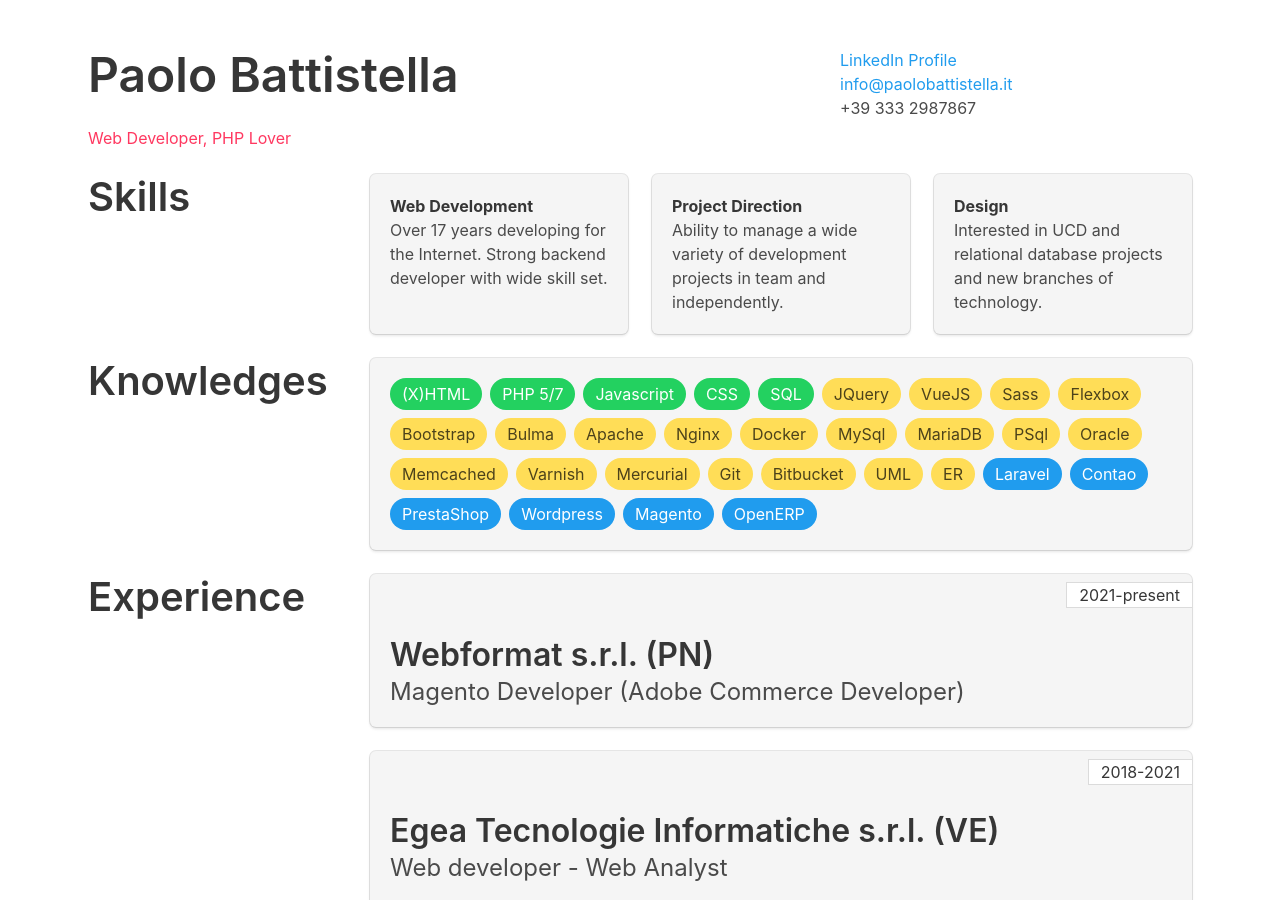
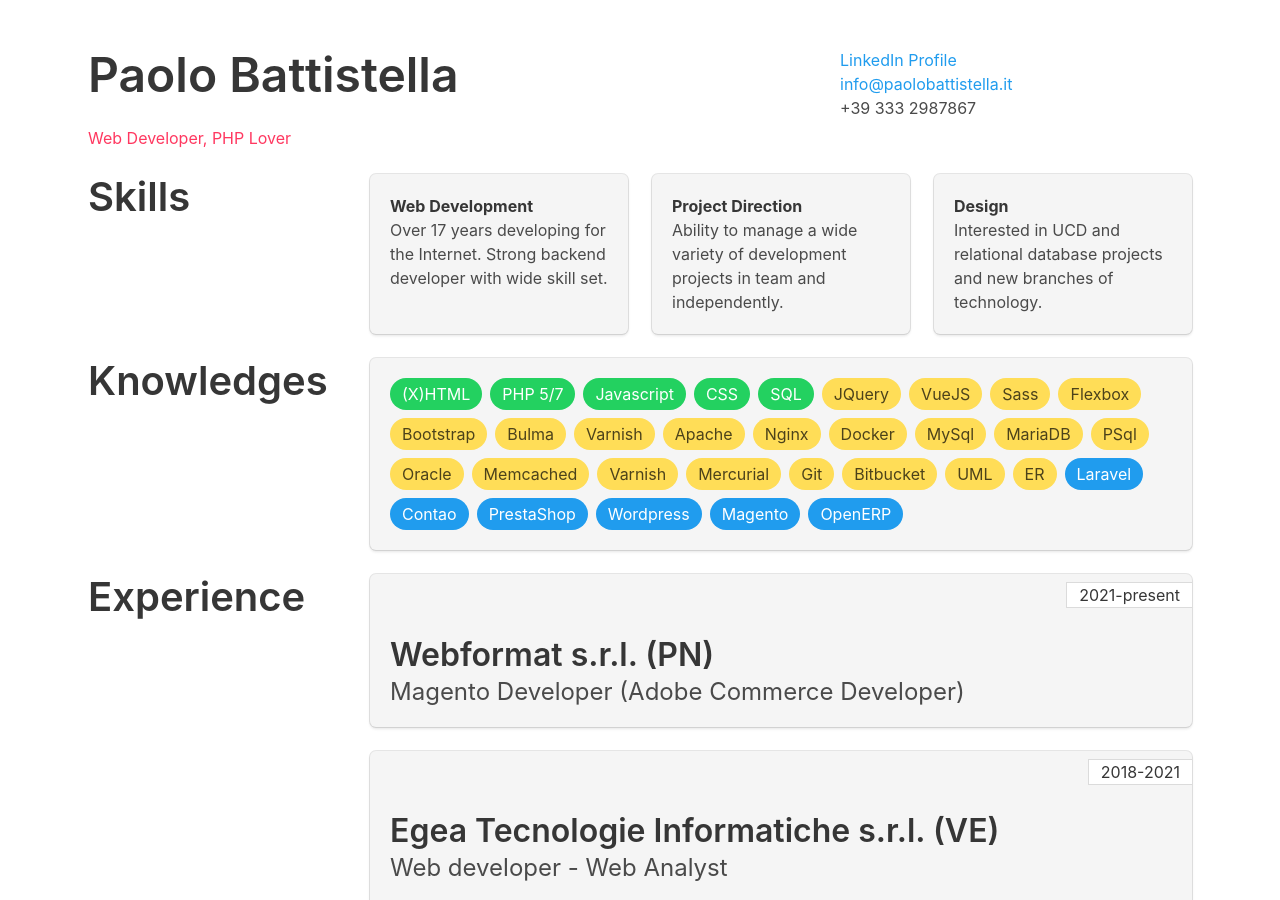
Before and after one commit to paolobattistella/paolobattistella_it, a Jekyll site: the page built from index.html, in a window 1280 px wide and 900 px high. Built offline with Jekyll 4.4.1, drawn with Linux system fonts in a browser that asks for light colours; comment, search, counter and statistics services are not loaded.

Commit message:
UPDATE skills

```diff
--- a/index.html
+++ b/index.html
@@ -50,6 +50,7 @@
                 <span class="tag is-warning is-medium is-rounded">Flexbox</span>
                 <span class="tag is-warning is-medium is-rounded">Bootstrap</span>
                 <span class="tag is-warning is-medium is-rounded">Bulma</span>
+                <span class="tag is-warning is-medium is-rounded">Varnish</span>
                 <span class="tag is-warning is-medium is-rounded">Apache</span>
                 <span class="tag is-warning is-medium is-rounded">Nginx</span>
                 <span class="tag is-warning is-medium is-rounded">Docker</span>
```
